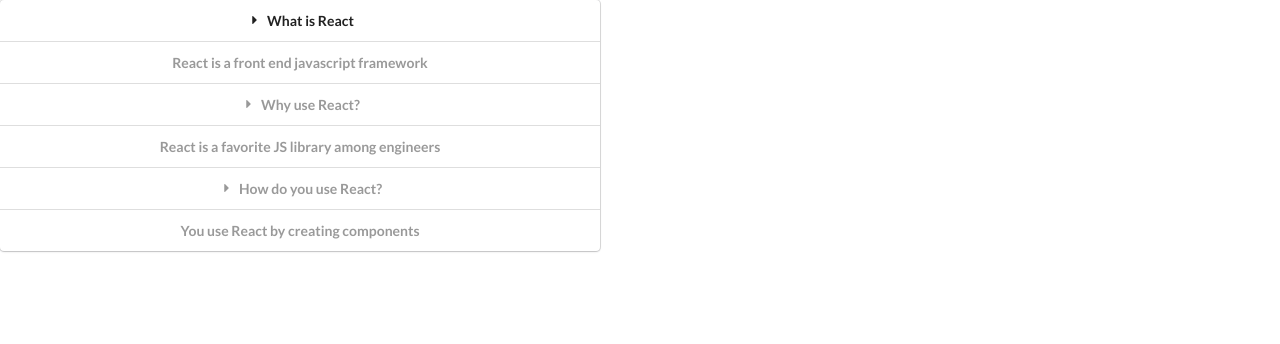
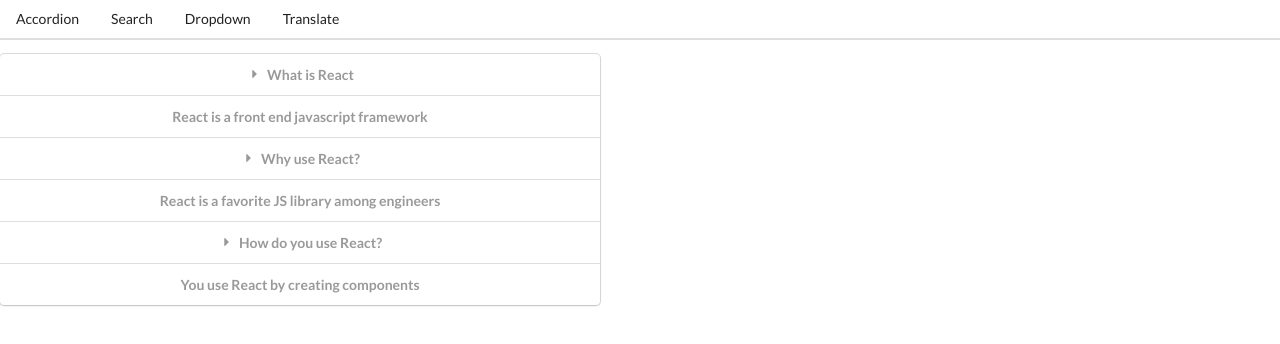
Before and after one commit to spencerlazzar/widget, a React (Create React App) app: page / in a window 1280 px wide. Shown: the top 344 px of the page. Built offline with nearby package versions, Linux system fonts and the light colour scheme; the HTML template or start-up script is replaced by a standard one.

Commit message:
Implemented Header for Navigation

```diff
--- a/src/App.js
+++ b/src/App.js
@@ -1,9 +1,11 @@
-import React from 'react';
+import React, { useState } from 'react';
 import './App.css';
 import Accordion from './components/Accordion';
 import Dropdown from './components/Dropdown';
 import Search from './components/Search';
 import Translate from './components/Translate';
+import Route from './components/Route'
+import Header from './components/Header';
 
 
 const items = [
@@ -36,40 +38,31 @@
   },
 ]
 
-const showAccordion = () => {
-  if (window.location.pathname === '/') {
-    return <Accordion items={items} />
-  }
-}
-
-const showList = () => {
-  if (window.location.pathname === '/list') {
-    return <Search />
-  }
-}
-
-const showDropdown = () => {
-  if (window.location.pathname === '/dropdown') {
-    return <Dropdown />
-  }
-}
-
-const showTranslate = () => {
-  if (window.location.pathname === '/translate') {
-    return <Translate />
-  }
-}
 
 
 function App() {
+  const [ selected, setSelected ] = useState(0)
+
   return (
     <div className="App">
-      {showAccordion()}
-      {showList()}
-      {showDropdown()}
-      {showTranslate()}
-
-
+      <Header />
+      <Route path="/">
+          <Accordion items={items} />
+      </Route>
+      <Route path="/list">
+          <Search />
+      </Route>
+      <Route path="/dropdown">
+          <Dropdown
+            label="Select a color"
+            options={options}
+            selected={selected}
+            onSelectedChange={setSelected}
+          />
+      </Route>
+      <Route path="/translate">
+          <Translate />
+      </Route>
     </div>
   );
 }
--- /dev/null
+++ b/src/components/Header.js
@@ -0,0 +1,24 @@
+import React from 'react'
+
+const Header = () => {
+
+
+  return (
+    <div className="ui secondary pointing menu">
+      <a href="/" className="item">
+        Accordion
+      </a>
+      <a href="/list" className="item">
+        Search
+      </a>
+      <a href="/dropdown" className="item">
+        Dropdown
+      </a>
+      <a href="/translate" className="item">
+        Translate
+      </a>
+    </div>
+  )
+}
+
+export default Header
--- /dev/null
+++ b/src/components/Route.js
@@ -0,0 +1,9 @@
+
+
+const Route = ({ path, children }) => {
+  return window.location.pathname === path
+    ? children
+    : null;
+}
+
+export default Route
```
